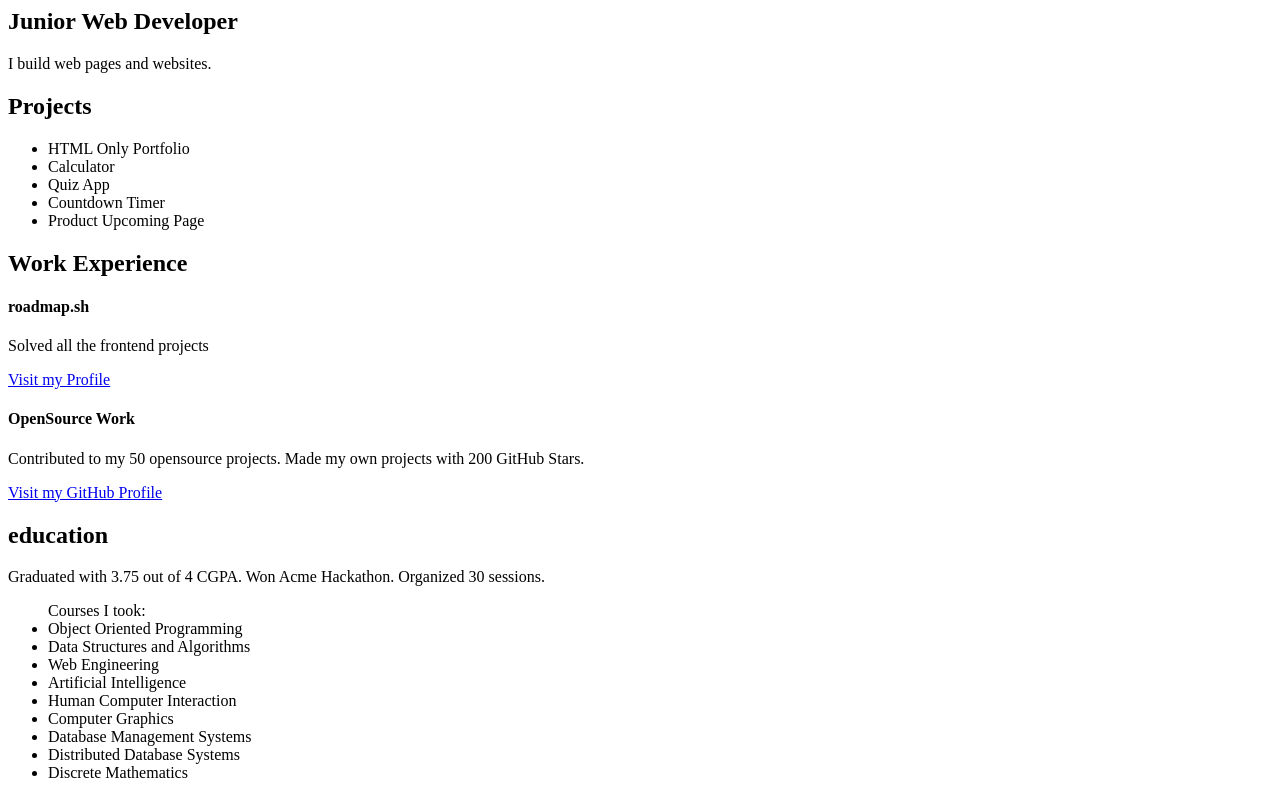
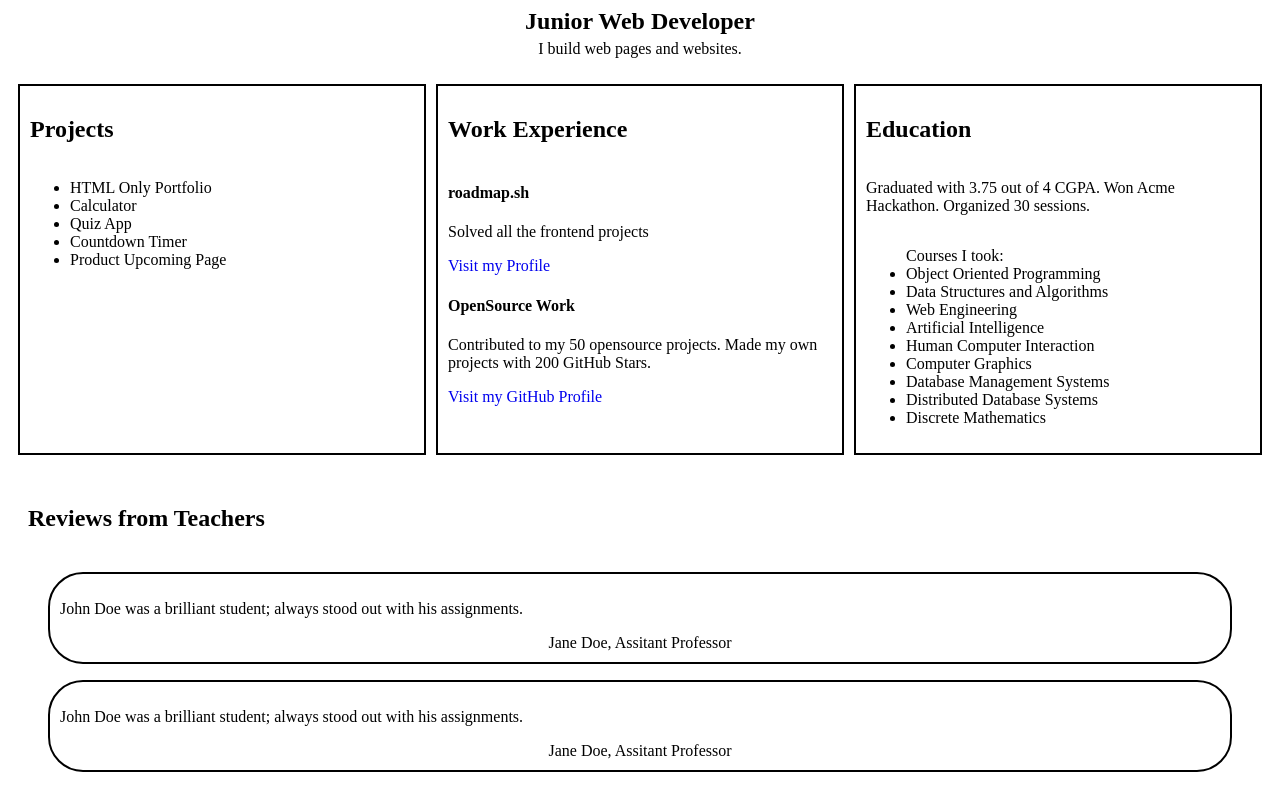
Before and after one commit to Ashishkhadka07/Basic-HTML-Website, a plain HTML site: page index.html in a window 1280 px wide. Shown: the part 74-861 px from the top of the page. Drawn offline with Linux system fonts and the light colour scheme.

Commit message:
css added

```diff
--- a/index.html
+++ b/index.html
@@ -32,7 +32,6 @@
         </nav>
     </header>
 
-    <main>
     <section class="introduction">
         <h1>Junior Web Developer</h1>
         <p>
@@ -40,6 +39,7 @@
         </p>
     </section>
 
+    <section class="container">
         <section class="projects">
             <h2>Projects</h2>
             <ul>
@@ -66,7 +66,7 @@
         </section>
 
         <section class="education">
-            <h2>education</h2>
+            <h2>Education</h2>
             <p>Graduated with 3.75 out of 4 CGPA. Won Acme Hackathon. Organized 30 sessions.</p>
             <ul>Courses I took:
                 <li>Object Oriented Programming</li>
@@ -80,9 +80,11 @@
                 <li>Discrete Mathematics</li>
             </ul>
         </section>
+    </section>
 
     <section class="reviews">
         <h2>Reviews from Teachers</h2>
+        <div class="review">
             <blockquote>
                 <p>John Doe was a brilliant student; always stood out with his assignments.</p>
                 <footer>Jane Doe, Assitant Professor</footer>
@@ -95,6 +97,7 @@
                 <p>John Doe was a brilliant student; always stood out with his assignments.</p>
                 <footer>Jane Doe, Assitant Professor</footer>
             </blockquote>
+        </div>
     </section>
     </main>
 
--- a/styles.css
+++ b/styles.css
@@ -15,3 +15,56 @@ nav ul {
 .logo img {
   border-radius: 8px;
 }
+.introduction {
+  display: flex;
+  flex-direction: column; /* Stacks the elements vertically */
+  justify-content: center;
+  align-items: center;
+}
+.introduction h1 {
+  margin-bottom: 3px;
+}
+.introduction p {
+  margin-top: 2px;
+}
+.container {
+  display: flex;
+  gap: 10px;
+  padding: 10px;
+  /* border: 2px solid black; */
+}
+.container section {
+  flex: 1; /* All sections take equal width */
+  display: flex;
+  flex-direction: column;
+  border: 2px solid black;
+  padding: 10px;
+}
+a {
+  text-decoration: none;
+}
+.reviews h2 {
+  display: flex;
+  justify-content: left;
+  text-align: center;
+  padding: 20px;
+}
+.reviews {
+  /* display: flex; */
+  gap: 20px;
+  /* flex-direction: column; */
+}
+.review blockquote {
+  flex: 1; /* All sections take equal width */
+  display: flex;
+  flex-direction: column;
+  border: 2px solid black;
+  padding: 10px;
+  border-radius: 35px;
+}
+
+footer {
+  display: flex;
+  justify-content: center;
+  align-items: center;
+}
```
Lines whose indentation alone changed are shown as unchanged.
